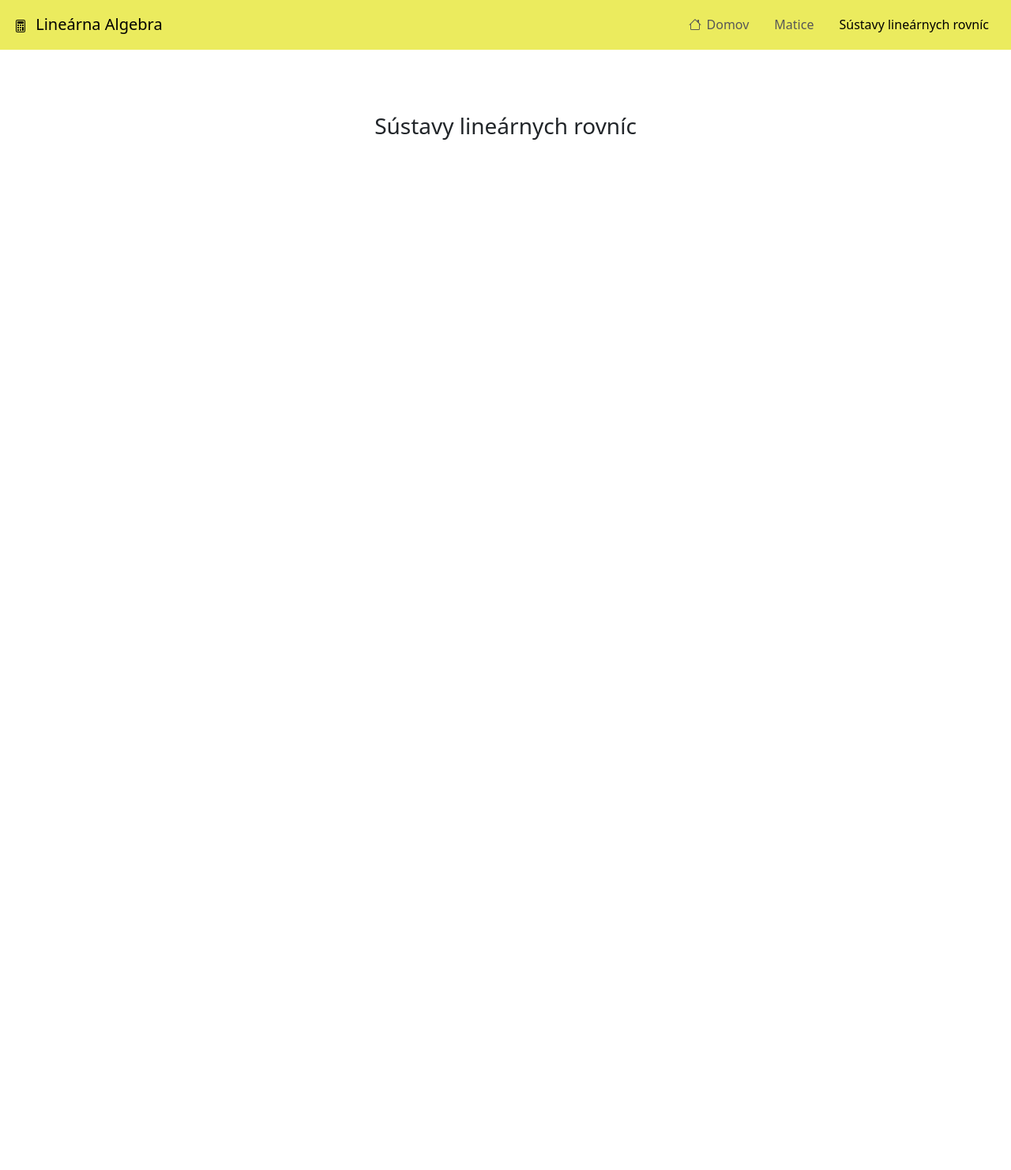
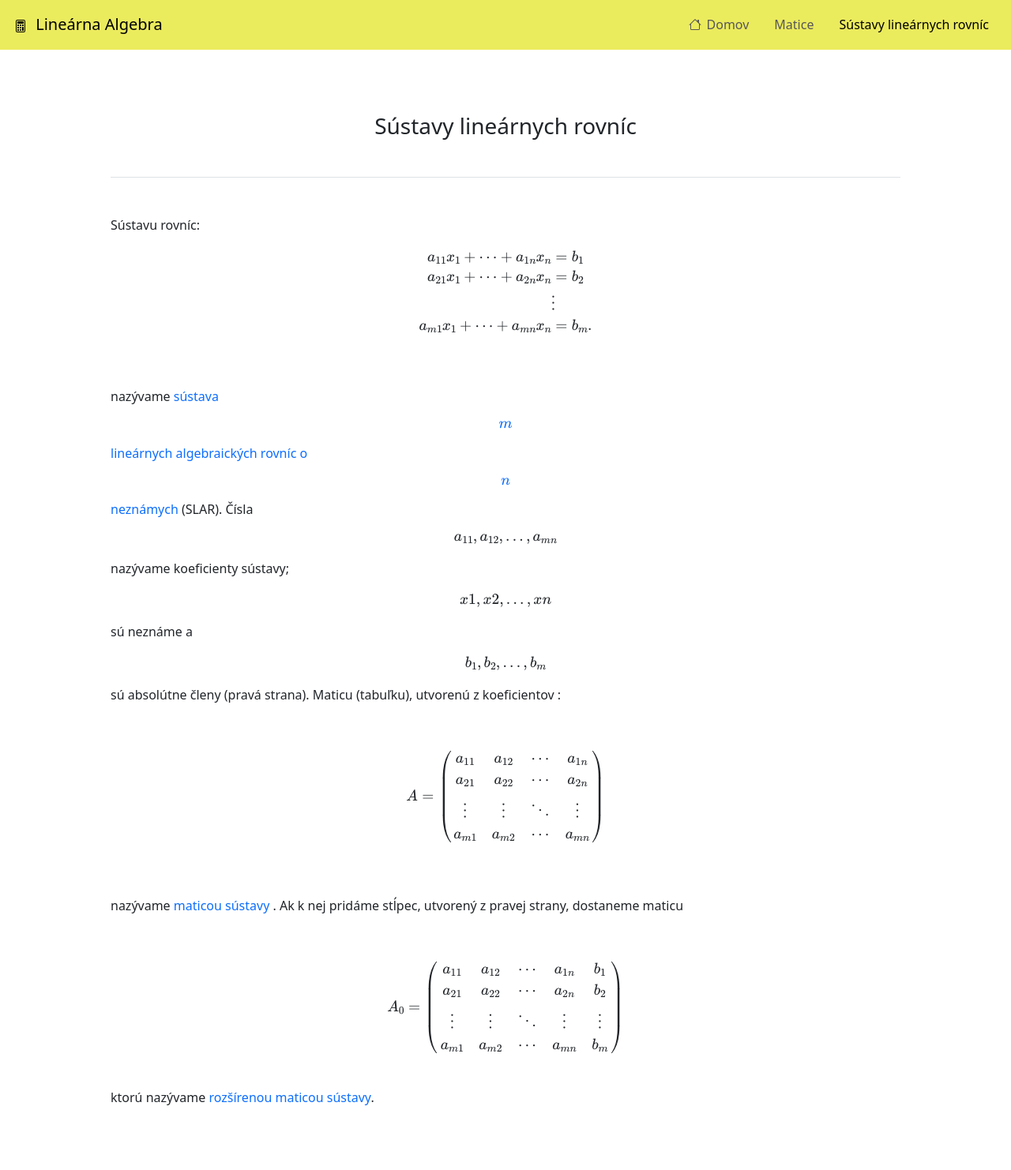
Before and after one commit to MarekBs/BP2023, a PHP site: the page made by linearnaAlgebra/témy/sustavyLinearnychRovnic/index.html in a window 1280 px wide. Shown: the whole page at 79% size. Before the commit the page ends 177 px from the top, so only its background shows below. Run offline with PHP 8.4, Linux system fonts and the light colour scheme; some libraries are stand-ins or nearby versions.

Commit message:
added content to sustavy linearnych rovnic

```diff
--- a/linearnaAlgebra/style.css
+++ b/linearnaAlgebra/style.css
@@ -56,7 +56,10 @@ main {
 .nav-link:hover {
   color: black;
 }
-
+.nav-link.active {
+  background-color: transparent;
+  color: black;
+}
 
 .nav-link1 {
   text-decoration: none;
--- a/linearnaAlgebra/témy/sustavyLinearnychRovnic/index.html
+++ b/linearnaAlgebra/témy/sustavyLinearnychRovnic/index.html
@@ -11,7 +11,8 @@
         integrity="sha384-w76AqPfDkMBDXo30jS1Sgez6pr3x5MlQ1ZAGC+nuZB+EYdgRZgiwxhTBTkF7CXvN"
         crossorigin="anonymous"></script>
     <script src="https://polyfill.io/v3/polyfill.min.js?features=es6"></script>
-
+    <script src="https://ajax.googleapis.com/ajax/libs/jquery/3.5.1/jquery.min.js"></script>
+    <link rel="stylesheet" href="../../../styleAll.css">
     <link rel="stylesheet" href="../../style.css">
     <!-- Font Awesome -->
     <link href="https://cdnjs.cloudflare.com/ajax/libs/font-awesome/6.0.0/css/all.min.css" rel="stylesheet" />
@@ -19,8 +20,15 @@
     <link href="https://fonts.googleapis.com/css?family=Roboto:300,400,500,700&display=swap" rel="stylesheet" />
     <script type="text/javascript" src="https://cdnjs.cloudflare.com/ajax/libs/mdb-ui-kit/6.1.0/mdb.min.js"></script>
     <link rel="icon" type="image/png" href="../../../images/fav.png">
+    <script id="MathJax-script" async src="https://cdn.jsdelivr.net/npm/mathjax@3/es5/tex-mml-chtml.js"></script>
     <title>Sústavy lineárnych rovníc</title>
 </head>
+<script>
+    $(document).ready(function () {
+        $('#myTab').load('../../../components/tab_links.html');
+
+    });
+</script>
 
 <body>
     <header>
@@ -55,7 +63,7 @@
                             <a class="nav-link" href="../uvod/index.html">Matice</a>
                         </li>
                         <li class="nav-item">
-                            <a class="nav-link active" href="témy/sustavyLinearnychRovnic/index.html">Sústavy lineárnych
+                            <a class="nav-link active" href="#">Sústavy lineárnych
                                 rovníc</a>
                         </li>
 
@@ -66,6 +74,62 @@
     </header>
     <main>
         <h3 style="text-align: center;">Sústavy lineárnych rovníc</h3>
+        <div class="container my-5">
+            <ul class="nav nav-tabs nav-fill" style="margin-bottom: 3rem;" id="myTab" role="tablist"></ul>
+            <div class="tab-content" id="myTabContent">
+                <div class="tab-pane fade show active " id="theory" role="tabpanel" aria-labelledby="theory-tab"
+                    style="text-align: left;">
+                    <p>Sústavu rovníc:</p>
+                    <p class="text-center">$$\begin{aligned}
+                        a_{11}x_1 + \dots + a_{1n}x_n &= b_1 \\
+                        a_{21}x_1 + \dots + a_{2n}x_n &= b_2 \\
+                        &\vdots \\
+                        a_{m1}x_1 + \dots + a_{mn}x_n &= b_m.
+                        \end{aligned}$$</p>
+                    <br><br>
+                    <p>nazývame<span class="text-primary"> sústava $$m$$ lineárnych algebraických rovníc o $$n$$
+                            neznámych</span> (SLAR). Čísla
+                        $$a_{11}, a_{12}, . . . , a_{mn}$$ nazývame koeficienty sústavy; $$x1, x2, . . . , xn$$ sú
+                        neznáme a
+                        $$b_{1}, b_{2}, . .
+                        . ,
+                        b_{m}$$ sú absolútne členy (pravá strana). Maticu (tabuľku), utvorenú z koeficientov :</p>
+                    <br>
+                    <div class="text-center mt-3">$$A = \begin{pmatrix}
+                        a_{11} & a_{12} & \cdots & a_{1n} \\
+                        a_{21} & a_{22} & \cdots & a_{2n} \\
+                        \vdots & \vdots & \ddots & \vdots \\
+                        a_{m1} & a_{m2} & \cdots & a_{mn}
+                        \end{pmatrix}$$</div>
+                    <br><br>
+                    <p>nazývame <span class="text-primary">maticou sústavy</span> . Ak k nej pridáme stĺpec,
+                        utvorený z
+                        pravej strany, dostaneme
+                        maticu</p>
+                    <br>
+                    <div class="text-center table-responsive overflow-y-hidden">$$
+                        A_0 = \begin{pmatrix}
+                        a_{11} & a_{12} & \cdots & a_{1n} & b_1 \\
+                        a_{21} & a_{22} & \cdots & a_{2n} & b_2 \\
+                        \vdots & \vdots & \ddots & \vdots & \vdots \\
+                        a_{m1} & a_{m2} & \cdots & a_{mn} & b_m \\
+                        \end{pmatrix}
+                        $$
+                    </div>
+                    <br>
+                    <p>ktorú nazývame <span class="text-primary">rozšírenou maticou sústavy</span>.</p>
+
+                </div>
+
+                <div class="tab-pane fade" id="sample-problems" role="tabpanel" aria-labelledby="sample-problems-tab">
+                    <p>Tab 2 content</p>
+                </div>
+                <div class="tab-pane fade" id="practice-problems" role="tabpanel"
+                    aria-labelledby="practice-problems-tab">
+                    <p>Tab 3 content</p>
+                </div>
+            </div>
+        </div>
     </main>
 
 </body>
--- a/styleAll.css
+++ b/styleAll.css
@@ -3,6 +3,7 @@
 
 p {
   font-family: 'Roboto', sans-serif;
+  line-height: 1.8rem;
 }
 
 .offcanvas-backdrop {
```
